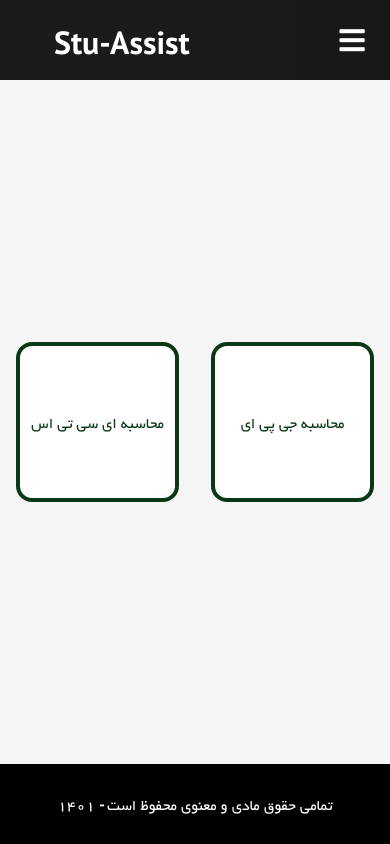
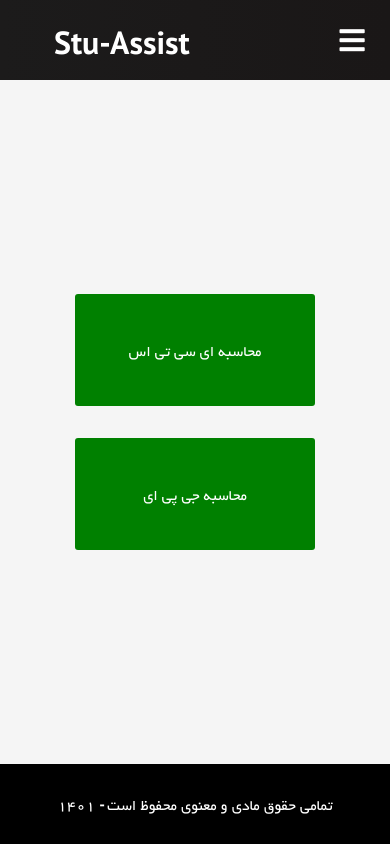
Before and after one commit to mohammadJaliliTorkamani/stu_assist, a React (Create React App) app: page / in a window 390 px wide. Built offline with nearby package versions, Linux system fonts and the light colour scheme.

Commit message:
home got responsive

```diff
--- a/src/components/Button.css
+++ b/src/components/Button.css
@@ -17,6 +17,7 @@
     justify-content: center;
     align-items: center;
     background-color: var(--primary);
+    text-decoration: none;
 }
 
 .btn:hover {
--- a/src/components/HomeOptionBox.tsx
+++ b/src/components/HomeOptionBox.tsx
@@ -1,4 +1,5 @@
 import { Link } from "react-router-dom";
+import "./Button.css";
 
 interface TextLink {
     id: number,
@@ -8,51 +9,15 @@ interface TextLink {
 
 interface IProps {
     page: TextLink,
-    hovered: boolean,
-    onMouseEntered: (e: React.MouseEvent<HTMLAnchorElement>) => void,
-    onMouseLeave: (e: React.MouseEvent<HTMLAnchorElement>) => void,
+    className?: string
 
 }
 
-const containerActiveStyle = {
-    cursor: 'pointer',
-    fontSize: '1em',
-    background: '#11a841',
-    color: 'white',
-    border: '4px solid #0a3816',
-    borderRadius: '1rem',
-    height: '10rem',
-    width: '30rem',
-    marginLeft: '1rem',
-    marginRight: '1rem',
-    display: 'flex',
-    justifyContent: 'center',
-    alignItems: 'center',
-    textDecoration: 'none',
-}
-
-const containerDeactiveStyle = {
-    cursor: 'pointer',
-    fontSize: '1em',
-    background: 'white',
-    color: '#0a3816',
-    border: '4px solid #0a3816',
-    borderRadius: '1rem',
-    height: '10rem',
-    width: '30rem',
-    marginLeft: '1rem',
-    marginRight: '1rem',
-    display: 'flex',
-    justifyContent: 'center',
-    alignItems: 'center',
-    textDecoration: 'none',
-}
-
-function HomeOptionBox({ page, hovered, onMouseEntered, onMouseLeave }: IProps) {
+function HomeOptionBox({ page, className }: IProps) {
     return (
-        <Link to={page.link} style={hovered ? containerActiveStyle : containerDeactiveStyle} onMouseEnter={e => onMouseEntered(e)} onMouseLeave={e => onMouseLeave(e)} >
+        <Link to={page.link} className={"btn " + className} >
             {page.text}
-        </Link>
+        </Link >
     )
 }
 
--- /dev/null
+++ b/src/pages/Home.css
@@ -0,0 +1,31 @@
+.home-container {
+    display: flex;
+    flex-direction: row;
+    justify-content: center;
+    align-items: center;
+}
+
+.home-option {
+    width: 30rem;
+    height: 10rem;
+    margin-left: 1rem;
+    margin-right: 1rem;
+}
+
+@media screen and (max-width: 960px) {
+    .home-container {
+        display: flex;
+        flex-direction: column;
+        justify-content: center;
+        align-items: center;
+    }
+
+    .home-option {
+        width: 15rem;
+        height: 7rem;
+        margin-top: 1rem;
+        margin-bottom: 1rem;
+        margin-left: 2rem;
+        margin-right: 2rem;
+    }
+}
--- a/src/pages/Home.tsx
+++ b/src/pages/Home.tsx
@@ -1,54 +1,33 @@
-import { useEffect, useState } from "react";
+import { useEffect } from "react";
 import HomeOptionBox from "../components/HomeOptionBox";
+import './Home.css'
 
 const homeOptionsContainer = {
-    display: 'flex',
-    justifyContent: 'center',
-    alignItems: 'center',
     background: '#f5f5f5',
     height: `calc(100vh - 160px)`
 }
 
 function Home() {
-    const [, setMouseOnOption] = useState(false)
-    const [optionID, setOptionID] = useState(-1)
-
     useEffect(() => {
         document.title = "Stu Assist | خانه"
     }, [])
 
     return (
-        <div key={1} style={homeOptionsContainer}>
+        <div key={1} style={homeOptionsContainer} className="home-container">
             <HomeOptionBox
                 key={1}
-                onMouseEntered={e => {
-                    setMouseOnOption(true)
-                    setOptionID(1)
-                }}
-                onMouseLeave={e => {
-                    setMouseOnOption(false)
-                    setOptionID(-1)
-                }}
-                hovered={optionID === 1}
+                className="home-option"
                 page={{
                     id: 1,
                     text: "محاسبه ای سی تی اس",
-                    link: "gpa-calculator"
+                    link: "ects-calculator"
                 }} />
             <HomeOptionBox key={2}
-                onMouseEntered={e => {
-                    setMouseOnOption(true)
-                    setOptionID(2)
-                }}
-                onMouseLeave={e => {
-                    setMouseOnOption(false)
-                    setOptionID(-1)
-                }}
-                hovered={optionID === 2}
+                className="home-option"
                 page={{
                     id: 2,
                     text: "محاسبه جی پی ای",
-                    link: "ects-calculator"
+                    link: "gpa-calculator"
                 }} />
         </div>
     )
```
